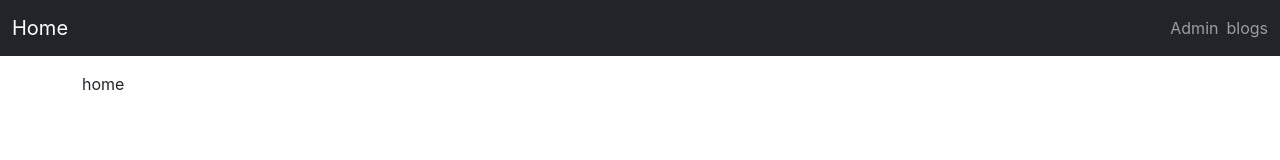
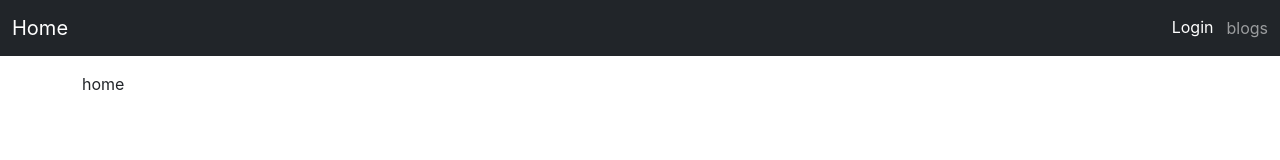
Before and after one commit to RunningLearner/React-prac, a React (Create React App) app in the folder react-prac/: page / in a window 1280 px wide. Shown: the top 160 px of the page. Built offline with nearby package versions, Linux system fonts and the light colour scheme.

Commit message:
feat: redux를 사용한 로그인 관리

```diff
--- a/react-prac/src/App.js
+++ b/react-prac/src/App.js
@@ -5,6 +5,7 @@ import routes from "./routes";
 import useToast from "./hooks/toast";
 import Toast from "./components/Toast";
 import { useSelector } from "react-redux";
+import ProtectedRoute from "./ProtectedRoute";
 
 const App = () => {
   const toasts = useSelector((state) => state.toast.toasts);
@@ -17,6 +18,15 @@ const App = () => {
       <div className="container mt-3">
         <Switch>
           {routes.map((route) => {
+            if (route.auth) {
+              return (
+                <ProtectedRoute
+                  key={route.path}
+                  path={route.path}
+                  component={route.component}
+                />
+              );
+            }
             return (
               <Route
                 key={route.path}
--- /dev/null
+++ b/react-prac/src/ProtectedRoute.jsx
@@ -0,0 +1,12 @@
+import { useSelector } from "react-redux";
+import { Redirect, Route } from "react-router-dom";
+
+const ProtectedRoute = ({ component, path, key }) => {
+  const isLoggedIn = useSelector((state) => state.auth.isLoggedIn);
+  if (!isLoggedIn) {
+    return <Redirect to="/" />;
+  }
+  return <Route key={key} exact component={component} path={path} />;
+};
+
+export default ProtectedRoute;
--- a/react-prac/src/components/NavBar.js
+++ b/react-prac/src/components/NavBar.js
@@ -1,7 +1,11 @@
 import React from "react";
+import { useDispatch, useSelector } from "react-redux";
 import { Link, NavLink } from "react-router-dom";
+import { login, logout } from "../store/authSlice";
 
 const NavBar = () => {
+  const isLoggedIn = useSelector((state) => state.auth.isLoggedIn);
+  const dispatch = useDispatch();
   return (
     <div>
       <nav className="navbar navbar-dark bg-dark">
@@ -10,6 +14,21 @@ const NavBar = () => {
             Home
           </Link>
           <ul className="navbar-nav flex-row">
+            <li>
+              <button
+                className="text-white btn btn-link text-decoration-none"
+                onClick={() => {
+                  if (isLoggedIn) {
+                    dispatch(logout());
+                  } else {
+                    dispatch(login());
+                  }
+                }}
+              >
+                {isLoggedIn ? "Logout" : "Login"}
+              </button>
+            </li>
+            {isLoggedIn && (
               <li className="nav-item me-2">
                 <NavLink
                   activeClassName="active"
@@ -20,6 +39,7 @@ const NavBar = () => {
                   Admin
                 </NavLink>
               </li>
+            )}
             <li>
               <NavLink
                 activeClassName="active"
--- a/react-prac/src/pages/ShowPage.js
+++ b/react-prac/src/pages/ShowPage.js
@@ -1,5 +1,6 @@
 import axios from "axios";
 import React, { useEffect, useState } from "react";
+import { useSelector } from "react-redux";
 import { Link, useParams } from "react-router-dom";
 import LoadingSpinner from "../components/LoadingSpinner";
 
@@ -7,6 +8,7 @@ const ShowPage = () => {
   const { id } = useParams();
   const [post, setPost] = useState(null);
   const [loading, setLoading] = useState(true);
+  const isLoggedIn = useSelector((state) => state.auth.isLoggedIn);
 
   const getPost = (id) => {
     axios.get(`http://localhost:3001/posts/${id}`).then((res) => {
@@ -31,11 +33,13 @@ const ShowPage = () => {
     <div>
       <div className="d-flex">
         <h1 className="flex-grow-1">{post.title}</h1>
-        <div>
-          <Link className="btn btn-primary" to={`/blogs/${id}/edit`}>
-            Edit
-          </Link>
-        </div>
+        {isLoggedIn && (
+          <div>
+            <Link className="btn btn-primary" to={`/blogs/${id}/edit`}>
+              Edit
+            </Link>
+          </div>
+        )}
       </div>
       <small className="text-muted">
         Created At: {printDate(post.createdAt)}
--- a/react-prac/src/routes.js
+++ b/react-prac/src/routes.js
@@ -17,14 +17,17 @@ const routes = [
   {
     path: "/admin",
     component: AdminPage,
+    auth: true,
   },
   {
     path: "/blogs/create",
     component: CreatePage,
+    auth: true,
   },
   {
     path: "/blogs/:id/edit",
     component: EditPage,
+    auth: true,
   },
   {
     path: "/blogs/:id",
--- /dev/null
+++ b/react-prac/src/store/authSlice.js
@@ -0,0 +1,21 @@
+import { createSlice } from "@reduxjs/toolkit";
+const initialState = {
+  isLoggedIn: false,
+};
+
+const authSlice = createSlice({
+  name: "auth",
+  initialState,
+  reducers: {
+    login: (state) => {
+      state.isLoggedIn = true;
+    },
+    logout: (state) => {
+      state.isLoggedIn = false;
+    },
+  },
+});
+
+export const { login, logout } = authSlice.actions;
+
+export default authSlice.reducer;
--- a/react-prac/src/store/store.js
+++ b/react-prac/src/store/store.js
@@ -1,6 +1,7 @@
 import { configureStore } from "@reduxjs/toolkit";
 import toastReducer from "./toastSlice";
+import authReducer from "./authSlice";
 
 export const store = configureStore({
-  reducer: { toast: toastReducer },
+  reducer: { toast: toastReducer, auth: authReducer },
 });
```
Lines whose indentation alone changed are shown as unchanged.
